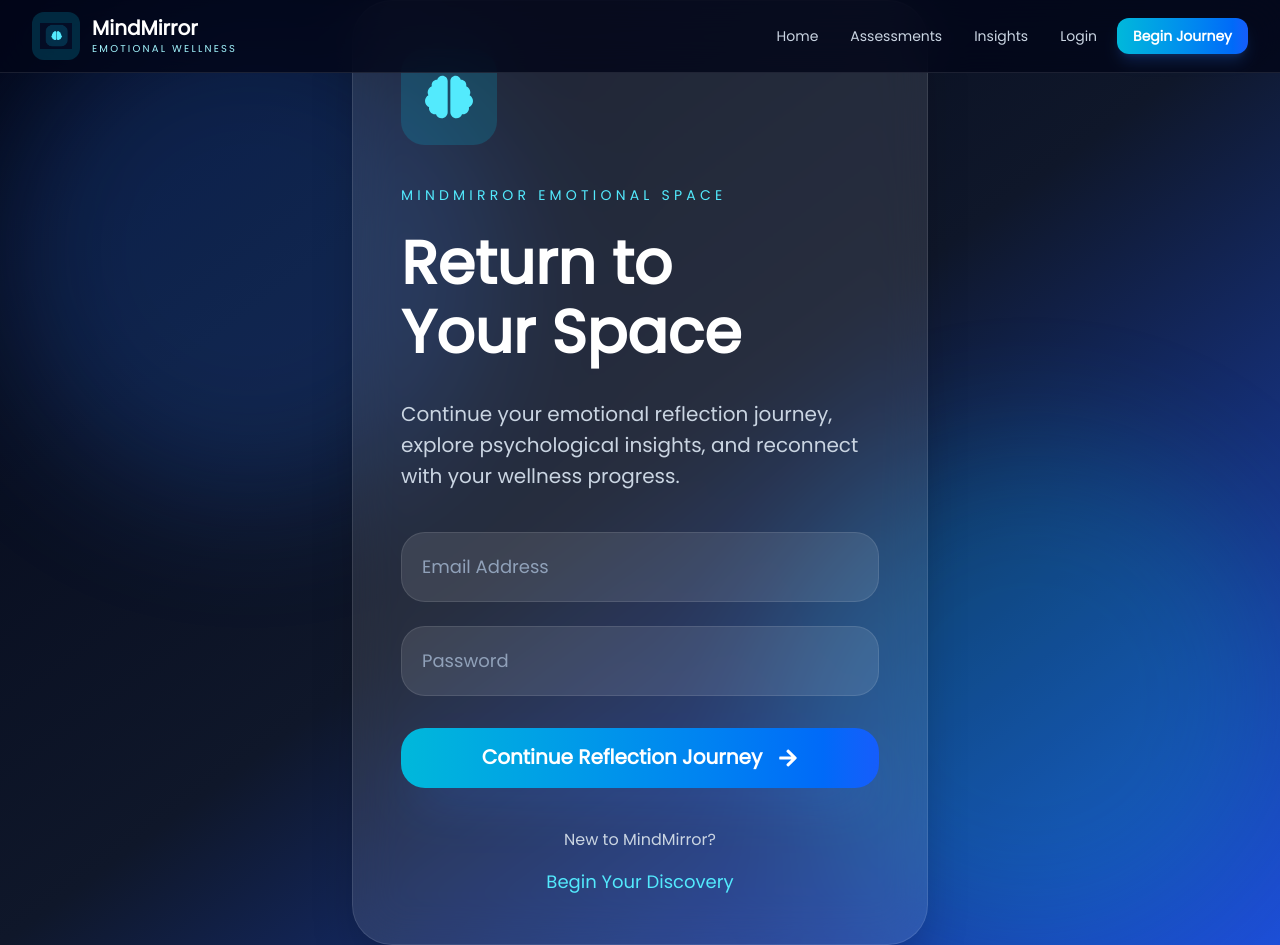
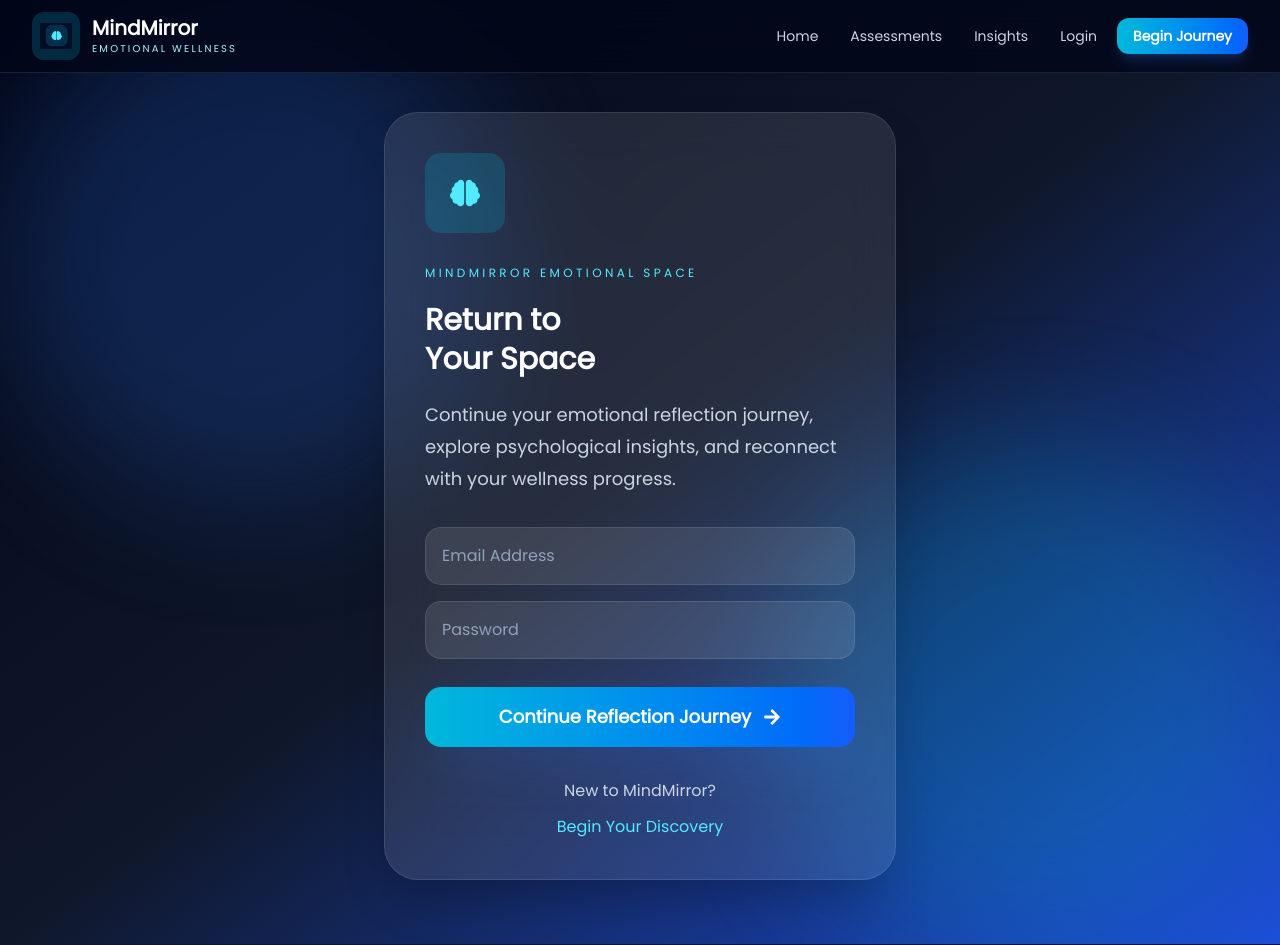
Before and after one commit to hansini2410/mind-mirror, a React (Vite) app in the folder client/: page /login in a window 1280 px wide. Built offline with nearby package versions, Linux system fonts and the light colour scheme; no server answers.

Commit message:
Reduce login and register page font sizes

```diff
--- a/client/src/pages/Login.jsx
+++ b/client/src/pages/Login.jsx
@@ -51,6 +51,8 @@ function Login() {
         JSON.stringify(response.data)
       );
 
+      window.scrollTo(0, 0);
+
       navigate("/dashboard");
     } catch (error) {
       console.log(error);
@@ -66,7 +68,7 @@ function Login() {
 
   return (
     <div
-      className="min-h-screen flex items-center justify-center px-6 relative overflow-hidden text-white"
+      className="min-h-screen flex items-center justify-center px-4 sm:px-6 pt-28 pb-16 relative overflow-hidden text-white"
       style={{
         fontFamily: "Poppins, sans-serif",
 
@@ -74,44 +76,43 @@ function Login() {
           "linear-gradient(to bottom right, #020617, #0f172a, #1d4ed8)",
       }}
     >
-      <div className="absolute top-0 left-0 w-[500px] h-[500px] bg-blue-500/20 blur-3xl rounded-full"></div>
+      <div className="absolute top-0 left-0 w-[300px] sm:w-[500px] h-[300px] sm:h-[500px] bg-blue-500/20 blur-3xl rounded-full"></div>
 
-      <div className="absolute bottom-0 right-0 w-[500px] h-[500px] bg-cyan-500/20 blur-3xl rounded-full"></div>
+      <div className="absolute bottom-0 right-0 w-[300px] sm:w-[500px] h-[300px] sm:h-[500px] bg-cyan-500/20 blur-3xl rounded-full"></div>
 
       <motion.div
         initial={{
           opacity: 0,
-          y: 40,
+          y: 30,
         }}
         animate={{
           opacity: 1,
           y: 0,
         }}
-        className="relative z-10 w-full max-w-xl bg-white/10 border border-white/10 backdrop-blur-xl rounded-[40px] p-12 shadow-2xl"
+        className="relative z-10 w-full max-w-lg bg-white/10 border border-white/10 backdrop-blur-xl rounded-[28px] sm:rounded-[34px] p-6 sm:p-8 md:p-10 shadow-2xl"
       >
-        <div className="bg-cyan-500/20 w-24 h-24 rounded-3xl flex items-center justify-center text-5xl text-cyan-300 mb-10">
+        <div className="bg-cyan-500/20 w-16 h-16 sm:w-20 sm:h-20 rounded-2xl flex items-center justify-center text-3xl sm:text-4xl text-cyan-300 mb-7">
           <FaBrain />
         </div>
 
-        <p className="uppercase tracking-[0.3em] text-cyan-300 text-sm mb-6">
+        <p className="uppercase tracking-[0.2em] sm:tracking-[0.28em] text-cyan-300 text-xs mb-4 leading-6">
           MindMirror Emotional Space
         </p>
 
-        <h1 className="text-6xl font-bold leading-tight mb-8">
+        <h1 className="text-3xl sm:text-4xl md:text-5xl font-bold leading-tight mb-5">
           Return to
           <br />
-
           Your Space
         </h1>
 
-        <p className="text-slate-300 text-xl leading-[2] mb-10">
+        <p className="text-slate-300 text-base sm:text-lg leading-8 mb-8">
           Continue your emotional reflection
           journey, explore psychological
           insights, and reconnect with your
           wellness progress.
         </p>
 
-        <div className="space-y-6 mb-8">
+        <div className="space-y-4 mb-7">
           <input
             type="email"
             placeholder="Email Address"
@@ -119,7 +120,7 @@ function Login() {
             onChange={(e) =>
               setEmail(e.target.value)
             }
-            className="w-full bg-white/10 border border-white/10 rounded-3xl p-5 text-lg outline-none focus:border-cyan-400 transition placeholder:text-slate-400 text-white"
+            className="w-full bg-white/10 border border-white/10 rounded-2xl p-4 text-base outline-none focus:border-cyan-400 transition placeholder:text-slate-400 text-white"
           />
 
           <input
@@ -129,7 +130,7 @@ function Login() {
             onChange={(e) =>
               setPassword(e.target.value)
             }
-            className="w-full bg-white/10 border border-white/10 rounded-3xl p-5 text-lg outline-none focus:border-cyan-400 transition placeholder:text-slate-400 text-white"
+            className="w-full bg-white/10 border border-white/10 rounded-2xl p-4 text-base outline-none focus:border-cyan-400 transition placeholder:text-slate-400 text-white"
           />
         </div>
 
@@ -142,7 +143,7 @@ function Login() {
           }}
           onClick={handleLogin}
           disabled={loading}
-          className="w-full bg-gradient-to-r from-cyan-500 to-blue-600 p-5 rounded-3xl text-xl font-semibold shadow-2xl shadow-blue-500/20 flex items-center justify-center gap-4 disabled:opacity-60 disabled:cursor-not-allowed"
+          className="w-full bg-gradient-to-r from-cyan-500 to-blue-600 p-4 rounded-2xl text-base sm:text-lg font-semibold shadow-2xl shadow-blue-500/20 flex items-center justify-center gap-3 disabled:opacity-60 disabled:cursor-not-allowed"
         >
           {loading
             ? "Logging in..."
@@ -151,8 +152,8 @@ function Login() {
           <FaArrowRight />
         </motion.button>
 
-        <div className="mt-10 text-center">
-          <p className="text-slate-300">
+        <div className="mt-8 text-center">
+          <p className="text-slate-300 text-sm sm:text-base">
             New to MindMirror?
           </p>
 
@@ -161,7 +162,7 @@ function Login() {
               whileHover={{
                 scale: 1.03,
               }}
-              className="mt-4 text-cyan-300 text-lg"
+              className="mt-3 text-cyan-300 text-base"
             >
               Begin Your Discovery
             </motion.button>
--- a/client/src/pages/Register.jsx
+++ b/client/src/pages/Register.jsx
@@ -6,28 +6,41 @@ import { motion } from "framer-motion";
 
 import { Link, useNavigate } from "react-router-dom";
 
-import { FaBrain, FaHeart } from "react-icons/fa";
+import {
+  FaBrain,
+  FaHeart,
+} from "react-icons/fa";
 
 import "@fontsource/poppins";
+
+const API_URL =
+  import.meta.env.VITE_API_URL ||
+  "https://mindmirror-backend-hit3.onrender.com/api";
 
 function Register() {
   const navigate = useNavigate();
 
-  const API_URL =
-    import.meta.env.VITE_API_URL || "https://mindmirror-backend-hit3.onrender.com/api";
+  const [name, setName] =
+    useState("");
 
-  const [name, setName] = useState("");
+  const [email, setEmail] =
+    useState("");
 
-  const [email, setEmail] = useState("");
+  const [password, setPassword] =
+    useState("");
 
-  const [password, setPassword] = useState("");
+  const [loading, setLoading] =
+    useState(false);
 
-  const [loading, setLoading] = useState(false);
-
-  const [error, setError] = useState("");
+  const [error, setError] =
+    useState("");
 
   const handleRegister = async () => {
-    if (!name.trim() || !email.trim() || !password.trim()) {
+    if (
+      !name.trim() ||
+      !email.trim() ||
+      !password.trim()
+    ) {
       setError("Please fill all the fields.");
 
       return;
@@ -41,8 +54,8 @@ function Register() {
       const response = await axios.post(
         `${API_URL}/auth/register`,
         {
-          name,
-          email,
+          name: name.trim(),
+          email: email.trim(),
           password,
         }
       );
@@ -51,6 +64,8 @@ function Register() {
         "mindmirrorUser",
         JSON.stringify(response.data)
       );
+
+      window.scrollTo(0, 0);
 
       navigate("/dashboard");
     } catch (error) {
@@ -65,7 +80,7 @@ function Register() {
 
   return (
     <div
-      className="min-h-screen flex items-center justify-center px-6 relative overflow-hidden text-white"
+      className="min-h-screen flex items-center justify-center px-4 sm:px-6 pt-28 pb-16 relative overflow-hidden text-white"
       style={{
         fontFamily: "Poppins, sans-serif",
 
@@ -73,44 +88,43 @@ function Register() {
           "linear-gradient(to bottom right, #020617, #0f172a, #1d4ed8)",
       }}
     >
-      <div className="absolute top-0 left-0 w-[500px] h-[500px] bg-blue-500/20 blur-3xl rounded-full"></div>
+      <div className="absolute top-0 left-0 w-[300px] sm:w-[500px] h-[300px] sm:h-[500px] bg-blue-500/20 blur-3xl rounded-full"></div>
 
-      <div className="absolute bottom-0 right-0 w-[500px] h-[500px] bg-cyan-500/20 blur-3xl rounded-full"></div>
+      <div className="absolute bottom-0 right-0 w-[300px] sm:w-[500px] h-[300px] sm:h-[500px] bg-cyan-500/20 blur-3xl rounded-full"></div>
 
       <motion.div
         initial={{
           opacity: 0,
-          y: 40,
+          y: 30,
         }}
         animate={{
           opacity: 1,
           y: 0,
         }}
-        className="relative z-10 w-full max-w-xl bg-white/10 border border-white/10 backdrop-blur-xl rounded-[40px] p-12 shadow-2xl"
+        className="relative z-10 w-full max-w-lg bg-white/10 border border-white/10 backdrop-blur-xl rounded-[28px] sm:rounded-[34px] p-6 sm:p-8 md:p-10 shadow-2xl"
       >
-        <div className="bg-cyan-500/20 w-24 h-24 rounded-3xl flex items-center justify-center text-5xl text-cyan-300 mb-10">
+        <div className="bg-cyan-500/20 w-16 h-16 sm:w-20 sm:h-20 rounded-2xl flex items-center justify-center text-3xl sm:text-4xl text-cyan-300 mb-7">
           <FaBrain />
         </div>
 
-        <p className="uppercase tracking-[0.3em] text-cyan-300 text-sm mb-6">
+        <p className="uppercase tracking-[0.2em] sm:tracking-[0.28em] text-cyan-300 text-xs mb-4 leading-6">
           MindMirror Emotional Wellness
         </p>
 
-        <h1 className="text-6xl font-bold leading-tight mb-8">
+        <h1 className="text-3xl sm:text-4xl md:text-5xl font-bold leading-tight mb-5">
           Begin Your
           <br />
-
           Discovery
         </h1>
 
-        <p className="text-slate-300 text-xl leading-[2] mb-10">
+        <p className="text-slate-300 text-base sm:text-lg leading-8 mb-8">
           Create your emotional reflection
           space and begin exploring
           psychology, emotional patterns,
           and self-awareness insights.
         </p>
 
-        <div className="space-y-6 mb-8">
+        <div className="space-y-4 mb-7">
           <input
             type="text"
             placeholder="Full Name"
@@ -118,7 +132,7 @@ function Register() {
             onChange={(e) =>
               setName(e.target.value)
             }
-            className="w-full bg-white/10 border border-white/10 rounded-3xl p-5 text-lg outline-none focus:border-cyan-400 transition"
+            className="w-full bg-white/10 border border-white/10 rounded-2xl p-4 text-base outline-none focus:border-cyan-400 transition placeholder:text-slate-400 text-white"
           />
 
           <input
@@ -128,7 +142,7 @@ function Register() {
             onChange={(e) =>
               setEmail(e.target.value)
             }
-            className="w-full bg-white/10 border border-white/10 rounded-3xl p-5 text-lg outline-none focus:border-cyan-400 transition"
+            className="w-full bg-white/10 border border-white/10 rounded-2xl p-4 text-base outline-none focus:border-cyan-400 transition placeholder:text-slate-400 text-white"
           />
 
           <input
@@ -138,12 +152,12 @@ function Register() {
             onChange={(e) =>
               setPassword(e.target.value)
             }
-            className="w-full bg-white/10 border border-white/10 rounded-3xl p-5 text-lg outline-none focus:border-cyan-400 transition"
+            className="w-full bg-white/10 border border-white/10 rounded-2xl p-4 text-base outline-none focus:border-cyan-400 transition placeholder:text-slate-400 text-white"
           />
         </div>
 
         {error && (
-          <div className="mb-6 bg-red-500/20 border border-red-500/20 text-red-200 p-4 rounded-2xl">
+          <div className="mb-6 bg-red-500/20 border border-red-500/20 text-red-200 p-4 rounded-2xl text-sm sm:text-base">
             {error}
           </div>
         )}
@@ -157,7 +171,7 @@ function Register() {
           }}
           onClick={handleRegister}
           disabled={loading}
-          className="w-full bg-gradient-to-r from-cyan-500 to-blue-600 p-5 rounded-3xl text-xl font-semibold shadow-2xl shadow-blue-500/20 flex items-center justify-center gap-4 disabled:opacity-60"
+          className="w-full bg-gradient-to-r from-cyan-500 to-blue-600 p-4 rounded-2xl text-base sm:text-lg font-semibold shadow-2xl shadow-blue-500/20 flex items-center justify-center gap-3 disabled:opacity-60 disabled:cursor-not-allowed"
         >
           {loading
             ? "Creating Space..."
@@ -166,8 +180,8 @@ function Register() {
           <FaHeart />
         </motion.button>
 
-        <div className="mt-10 text-center">
-          <p className="text-slate-300">
+        <div className="mt-8 text-center">
+          <p className="text-slate-300 text-sm sm:text-base">
             Already part of MindMirror?
           </p>
 
@@ -176,7 +190,7 @@ function Register() {
               whileHover={{
                 scale: 1.03,
               }}
-              className="mt-4 text-cyan-300 text-lg"
+              className="mt-3 text-cyan-300 text-base"
             >
               Return to Your Space
             </motion.button>
```
